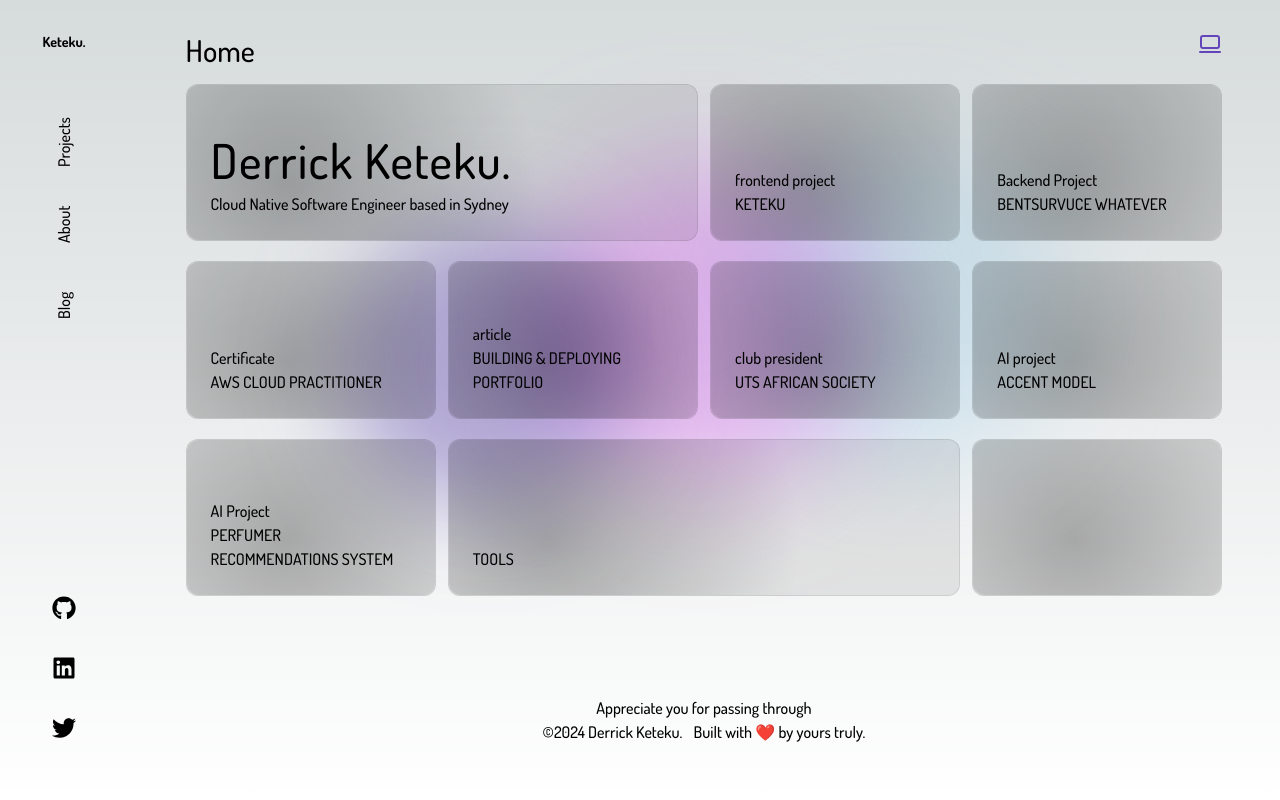
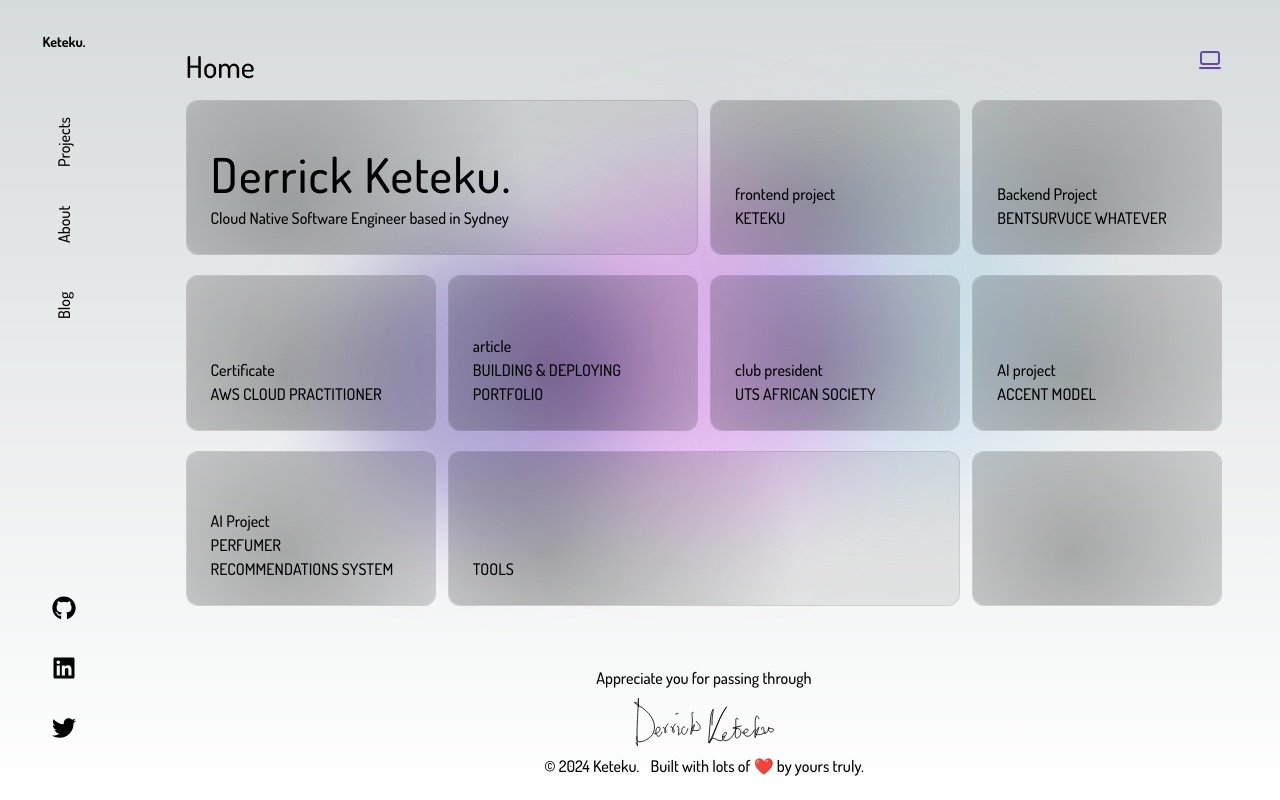
Before and after one commit to Derks14/keteku, a React (Vite) app: page / in a window 1280 px wide. Built offline with nearby package versions, Linux system fonts and the light colour scheme.

Commit message:
adding signature svg to system

```diff
--- a/src/components/context/theme-context.tsx
+++ b/src/components/context/theme-context.tsx
@@ -39,9 +39,7 @@ export const ThemeContextProvider = ({children}: ThemeProviderPropsType) => {
     if (theme === 0) {
       const system_theme = window.matchMedia("(prefers-color-scheme: dark)").matches ? 'dark' : 'light';
       theme_class.add(system_theme)
-      console.log('its set to system theme');
     } else {
-      console.log('whats value ', theme);
       theme_class.add( theme === 1 ? 'light' : 'dark')
     }
 
--- a/src/components/sections/footer.tsx
+++ b/src/components/sections/footer.tsx
@@ -1,15 +1,16 @@
+import Signature from "@/components/ui/signature.tsx";
 
 export default function Footer() {
   return (
     <footer>
-      <div className="mx-auto w-[80%] max-w-[1240px] pt-20">
+      <div className="mx-auto w-[80%] max-w-[1240px] pt-10">
         <div className="text-center">
           <div>Appreciate you for passing through</div>
-          <div>
-            {/*<Signature />*/}
+          <div className="my-2">
+            <Signature />
           </div>
           <div>
-            <p><span className="mr-2">©2024 Derrick Keteku. </span>  Built with ❤️ by yours truly.</p>
+            <p><span className="mr-2">© 2024 Keteku. </span>  Built with lots of ❤️ by yours truly.</p>
           </div>
         </div>
       </div>
--- a/src/components/sections/main.tsx
+++ b/src/components/sections/main.tsx
@@ -4,7 +4,7 @@ import Footer from "./footer.tsx";
 const Main = ({ children }: { children: ReactNode }) => {
   return (
     <>
-      <main className=" grow overflow-auto py-8">
+      <main className=" grow overflow-auto pt-12">
         <div className="mx-auto flex h-full w-[90%] max-w-[1440px] flex-col scroll-smooth">
           <div className="relative w-full">
             <div className="floating-ball right-[36rem] bg-primary dark:bg-blue-700"></div>
--- a/src/components/ui/signature.tsx
+++ b/src/components/ui/signature.tsx
@@ -2,22 +2,22 @@
 const signature = () => {
   return (
     <>
-      <svg id="sign" width="2697" height="924" viewBox="0 0 2697 924" fill="none" xmlns="http://www.w3.org/2000/svg">
-        <path d="M85.3959 169.516C80.2491 140.478 78.9584 78.8886 83.7146 27.6616C95.5692 -100.02 71.9439 283.693 66.4809 411.724C60.1328 560.5 52.5039 708.221 62.698 856.904C64.0553 876.7 69.4233 897.509 69.4233 917.267C69.4233 939.691 49.0553 876.294 40 855.394" stroke="black" strokeWidth="3" strokeLinecap="round"/>
-        <path d="M55.1218 97.9514C45.6329 91.1051 -13.6395 72.4884 5.93983 88.0276C52.8749 125.278 110.069 154.022 159.321 189.25C258.413 260.127 337.519 345.017 373.137 448.259C422.365 590.948 389.533 734.395 220.173 813.122C181.324 831.181 91.4809 865.406 58.4562 821.723C37.5644 794.088 47.236 768.13 55.1218 741.01" stroke="black" strokeWidth="3" strokeLinecap="round"/>
-        <path d="M412.934 687.316C359.889 687.316 429.814 691.576 458.497 669.792C484.681 649.905 543.379 550.295 464.63 562.895C408.255 571.915 414.295 689.219 441.411 721.05C481.967 768.659 531.615 693.238 539.108 655.773" stroke="black" strokeWidth="3" strokeLinecap="round"/>
-        <path d="M562.765 569.028C540.64 566.57 570.136 569.218 582.042 577.79C605.122 594.408 623.54 626.834 614.462 655.773C599.478 703.532 588.341 648.762 591.68 627.296C600.12 573.039 621.916 537.083 657.396 498.056" stroke="black" strokeWidth="3" strokeLinecap="round"/>
-        <path d="M712.597 561.142C710.761 544.616 709.652 540.972 728.807 559.39C747.246 577.12 782.937 625.779 772.179 654.02C756.792 694.411 736.84 634.342 737.569 619.41C740.041 568.73 768.657 534.876 799.341 498.056" stroke="black" strokeWidth="3" strokeLinecap="round"/>
-        <path d="M838.771 553.257C834.383 513.765 859.952 564.973 861.552 582.171C864.915 618.325 859.093 654.039 856.295 689.945C852.432 739.523 884.005 685.248 893.972 671.545" stroke="black" strokeWidth="3" strokeLinecap="round"/>
-        <path d="M980.716 561.142C965.72 559.643 952.976 551.371 941.287 566.4C920.343 593.328 906.947 653.695 930.772 682.059C987.855 750.014 1022.65 628.059 1035.92 592.686" stroke="black" strokeWidth="3" strokeLinecap="round"/>
-        <path d="M1141.27 274.093C1095.24 250.279 1123.46 371.076 1123.94 393.573C1125.35 460.617 1122.85 526.912 1111.29 593.154C1106.35 621.424 1085.52 671.455 1095.83 701C1095.89 701.186 1136.59 604.581 1141.27 590.022C1144.54 579.856 1180.52 486.616 1160.95 517.528C1142.5 546.668 1117.9 573.259 1108.48 607.027C1102.84 627.232 1149.86 622.268 1162.35 624.479C1193.66 630.016 1229.74 632.39 1255.58 610.607C1314 561.377 1231.67 487.259 1200.3 451.3" stroke="black" strokeWidth="3" strokeLinecap="round"/>
-        <path d="M807.227 316.681C804 287.635 822.096 293.892 846.656 300.909" stroke="black" strokeWidth="3" strokeLinecap="round"/>
-        <path d="M1501.62 518.833C1501.62 464.826 1502.63 411.03 1507.59 357.128C1511.71 312.397 1542.08 182.125 1518.34 222.847C1473.86 299.147 1472.98 405.111 1465.19 486.681C1454.59 597.741 1447.48 709.282 1439.51 820.492C1439.46 821.133 1434.6 892.779 1455.04 862.573C1508.92 782.941 1537.02 687.411 1570.89 602.049C1627.13 460.349 1677.76 311.754 1773.35 182.657C1781.6 171.51 1792.89 158.886 1780.51 177.456C1753.77 217.566 1726.67 256.898 1703.47 298.498C1636.58 418.479 1589.99 544.27 1535.06 667.771C1507.5 729.749 1483.96 800.97 1441.9 858.317C1420.88 886.972 1471.83 784.299 1512.37 776.047C1560.28 766.293 1605.45 817.752 1652.11 823.329C1709.95 830.241 1734.7 773.75 1748.86 740.112" stroke="black" strokeWidth="3" strokeLinecap="round"/>
-        <path d="M1717.35 749.312C1697.45 749.312 1697.16 751.303 1714.96 747.42C1741.96 741.53 1764.22 722.693 1774.6 702.477C1805.26 642.789 1742.53 655.291 1717.94 699.165C1696.17 738.031 1684.64 830.065 1771.02 820.276C1884.68 807.397 1939.24 647.068 1975 579" stroke="black" strokeWidth="3" strokeLinecap="round"/>
-        <path d="M2006.03 408.677C1996.9 401.489 1971.12 373.718 1965.25 397.342C1952.27 449.567 1963.82 508.664 1960.45 561.693C1958.92 585.824 1915.35 848.69 2016.82 751.546C2050.01 719.768 2070.87 663.24 2052.8 623.088C2033.66 580.563 1972.35 579.257 1924.47 578.694C1875.77 578.122 1922.18 574.96 1943.66 568.305C1981.93 556.447 2021.42 547.239 2060 536.19" stroke="black" strokeWidth="3" strokeLinecap="round"/>
-        <path d="M2114.26 655.804C2065.09 658.07 2090.44 685.847 2127.43 679.259C2156.1 674.153 2235.7 606.302 2176.52 598.573C2105.46 589.292 2102.24 695.46 2140.6 721.478C2229.69 781.893 2290.96 660.674 2319 613.584" stroke="black" strokeWidth="3" strokeLinecap="round"/>
-        <path d="M2404.53 400.015C2402.23 374.616 2364.17 312.704 2346.38 368.809C2320.78 449.602 2340.65 546.398 2334.39 629.331C2331.28 670.662 2329 711.803 2329 753.209C2329 771.347 2329.2 768.544 2335.59 755.1C2362.73 698.024 2382.96 640.771 2398.53 581.104C2407.07 548.374 2406.61 559.437 2391.34 580.631C2372.01 607.47 2339.91 642.159 2331.4 672.357C2324.09 698.31 2372.75 706.4 2396.13 706.4C2453.66 706.4 2491.38 682.233 2534 655.336" stroke="black" strokeWidth="3" strokeLinecap="round"/>
-        <path d="M2458.04 604.366C2458.04 593.658 2452.05 569.657 2468.8 563.776C2507.03 550.353 2501.07 619.184 2501.66 629.853C2509.17 766.241 2596.66 618.664 2596.66 560C2596.66 559.993 2586.52 595.019 2587.7 607.67C2589.92 631.307 2616.96 660.114 2651.63 653.451C2668.9 650.135 2702.59 624.836 2693.46 608.614C2683.89 591.614 2627.39 590.341 2608.61 587.375" stroke="black" strokeWidth="3" strokeLinecap="round"/>
+      <svg className="stroke-foreground stroke-16 h-12 m-auto w-min"  id="sign"  viewBox="0 0 2697 924" fill="none" xmlns="http://www.w3.org/2000/svg">
+        <path d="M85.3959 169.516C80.2491 140.478 78.9584 78.8886 83.7146 27.6616C95.5692 -100.02 71.9439 283.693 66.4809 411.724C60.1328 560.5 52.5039 708.221 62.698 856.904C64.0553 876.7 69.4233 897.509 69.4233 917.267C69.4233 939.691 49.0553 876.294 40 855.394"   strokeLinecap="round"/>
+        <path d="M55.1218 97.9514C45.6329 91.1051 -13.6395 72.4884 5.93983 88.0276C52.8749 125.278 110.069 154.022 159.321 189.25C258.413 260.127 337.519 345.017 373.137 448.259C422.365 590.948 389.533 734.395 220.173 813.122C181.324 831.181 91.4809 865.406 58.4562 821.723C37.5644 794.088 47.236 768.13 55.1218 741.01"   strokeLinecap="round"/>
+        <path d="M412.934 687.316C359.889 687.316 429.814 691.576 458.497 669.792C484.681 649.905 543.379 550.295 464.63 562.895C408.255 571.915 414.295 689.219 441.411 721.05C481.967 768.659 531.615 693.238 539.108 655.773"   strokeLinecap="round"/>
+        <path d="M562.765 569.028C540.64 566.57 570.136 569.218 582.042 577.79C605.122 594.408 623.54 626.834 614.462 655.773C599.478 703.532 588.341 648.762 591.68 627.296C600.12 573.039 621.916 537.083 657.396 498.056"   strokeLinecap="round"/>
+        <path d="M712.597 561.142C710.761 544.616 709.652 540.972 728.807 559.39C747.246 577.12 782.937 625.779 772.179 654.02C756.792 694.411 736.84 634.342 737.569 619.41C740.041 568.73 768.657 534.876 799.341 498.056"   strokeLinecap="round"/>
+        <path d="M838.771 553.257C834.383 513.765 859.952 564.973 861.552 582.171C864.915 618.325 859.093 654.039 856.295 689.945C852.432 739.523 884.005 685.248 893.972 671.545"   strokeLinecap="round"/>
+        <path d="M980.716 561.142C965.72 559.643 952.976 551.371 941.287 566.4C920.343 593.328 906.947 653.695 930.772 682.059C987.855 750.014 1022.65 628.059 1035.92 592.686"   strokeLinecap="round"/>
+        <path d="M1141.27 274.093C1095.24 250.279 1123.46 371.076 1123.94 393.573C1125.35 460.617 1122.85 526.912 1111.29 593.154C1106.35 621.424 1085.52 671.455 1095.83 701C1095.89 701.186 1136.59 604.581 1141.27 590.022C1144.54 579.856 1180.52 486.616 1160.95 517.528C1142.5 546.668 1117.9 573.259 1108.48 607.027C1102.84 627.232 1149.86 622.268 1162.35 624.479C1193.66 630.016 1229.74 632.39 1255.58 610.607C1314 561.377 1231.67 487.259 1200.3 451.3"   strokeLinecap="round"/>
+        <path d="M807.227 316.681C804 287.635 822.096 293.892 846.656 300.909"   strokeLinecap="round"/>
+        <path d="M1501.62 518.833C1501.62 464.826 1502.63 411.03 1507.59 357.128C1511.71 312.397 1542.08 182.125 1518.34 222.847C1473.86 299.147 1472.98 405.111 1465.19 486.681C1454.59 597.741 1447.48 709.282 1439.51 820.492C1439.46 821.133 1434.6 892.779 1455.04 862.573C1508.92 782.941 1537.02 687.411 1570.89 602.049C1627.13 460.349 1677.76 311.754 1773.35 182.657C1781.6 171.51 1792.89 158.886 1780.51 177.456C1753.77 217.566 1726.67 256.898 1703.47 298.498C1636.58 418.479 1589.99 544.27 1535.06 667.771C1507.5 729.749 1483.96 800.97 1441.9 858.317C1420.88 886.972 1471.83 784.299 1512.37 776.047C1560.28 766.293 1605.45 817.752 1652.11 823.329C1709.95 830.241 1734.7 773.75 1748.86 740.112"   strokeLinecap="round"/>
+        <path d="M1717.35 749.312C1697.45 749.312 1697.16 751.303 1714.96 747.42C1741.96 741.53 1764.22 722.693 1774.6 702.477C1805.26 642.789 1742.53 655.291 1717.94 699.165C1696.17 738.031 1684.64 830.065 1771.02 820.276C1884.68 807.397 1939.24 647.068 1975 579"   strokeLinecap="round"/>
+        <path d="M2006.03 408.677C1996.9 401.489 1971.12 373.718 1965.25 397.342C1952.27 449.567 1963.82 508.664 1960.45 561.693C1958.92 585.824 1915.35 848.69 2016.82 751.546C2050.01 719.768 2070.87 663.24 2052.8 623.088C2033.66 580.563 1972.35 579.257 1924.47 578.694C1875.77 578.122 1922.18 574.96 1943.66 568.305C1981.93 556.447 2021.42 547.239 2060 536.19"   strokeLinecap="round"/>
+        <path d="M2114.26 655.804C2065.09 658.07 2090.44 685.847 2127.43 679.259C2156.1 674.153 2235.7 606.302 2176.52 598.573C2105.46 589.292 2102.24 695.46 2140.6 721.478C2229.69 781.893 2290.96 660.674 2319 613.584"   strokeLinecap="round"/>
+        <path d="M2404.53 400.015C2402.23 374.616 2364.17 312.704 2346.38 368.809C2320.78 449.602 2340.65 546.398 2334.39 629.331C2331.28 670.662 2329 711.803 2329 753.209C2329 771.347 2329.2 768.544 2335.59 755.1C2362.73 698.024 2382.96 640.771 2398.53 581.104C2407.07 548.374 2406.61 559.437 2391.34 580.631C2372.01 607.47 2339.91 642.159 2331.4 672.357C2324.09 698.31 2372.75 706.4 2396.13 706.4C2453.66 706.4 2491.38 682.233 2534 655.336"   strokeLinecap="round"/>
+        <path d="M2458.04 604.366C2458.04 593.658 2452.05 569.657 2468.8 563.776C2507.03 550.353 2501.07 619.184 2501.66 629.853C2509.17 766.241 2596.66 618.664 2596.66 560C2596.66 559.993 2586.52 595.019 2587.7 607.67C2589.92 631.307 2616.96 660.114 2651.63 653.451C2668.9 650.135 2702.59 624.836 2693.46 608.614C2683.89 591.614 2627.39 590.341 2608.61 587.375"   strokeLinecap="round"/>
       </svg>
 
     </>
```
